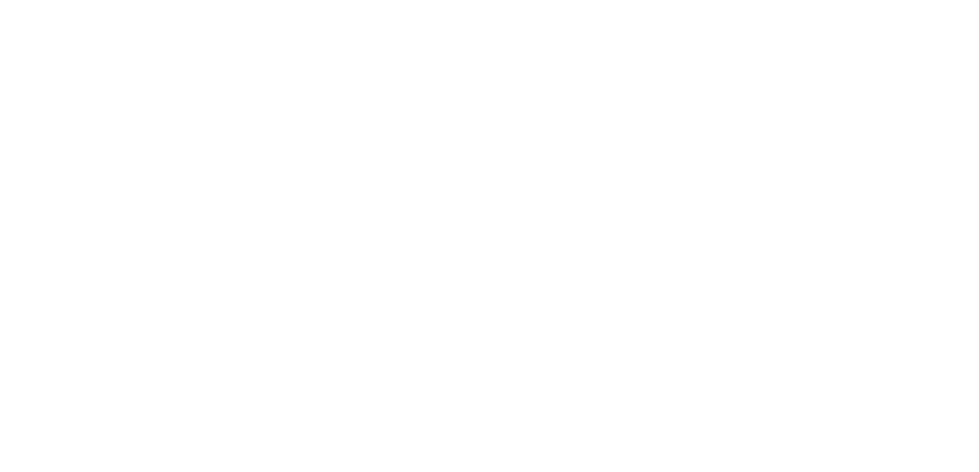
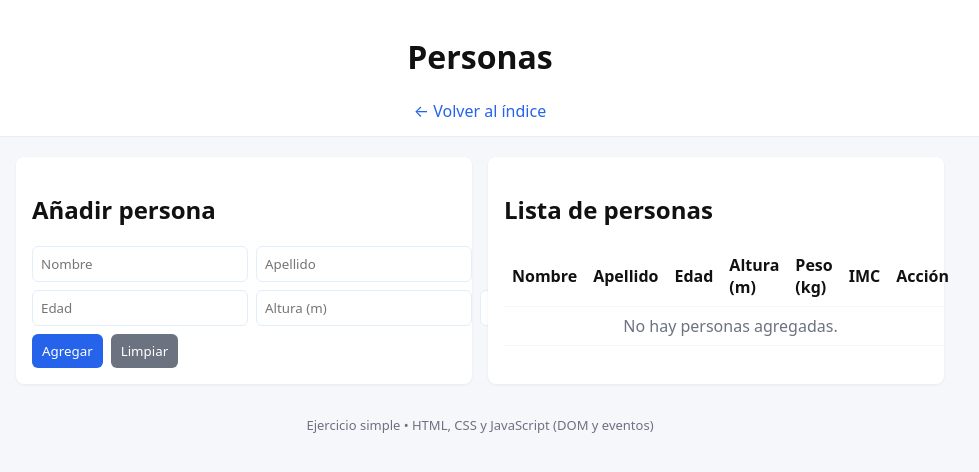
Before and after one commit to RomanMoreno99/TP-3-TUP, a plain HTML site: page personas.html in a window 1280 px wide. Shown: the whole page, without its empty margins (160-1139 px from the left). Drawn offline with Linux system fonts and the light colour scheme.

Commit message:
personas.html listo

```diff
--- a/estilos.css
+++ b/estilos.css
@@ -82,7 +82,7 @@
     padding: 20px;
     text-align: center;
     background: linear-gradient(90deg, #f0f7ff, #fff);
-    border-bottom: 1px solid #e6eef8;
+    border-bottom: 1px solid #4771a3;
 }
 
 .site-header a {
@@ -189,3 +189,124 @@
     padding: 12px;
     text-align: center;
 }
+
+:root {
+    --bg: #f5f7fb;
+    --card: #fff;
+    --accent: #2563eb;
+    --muted: #6b7280;
+    --gap: 12px;
+}
+
+* {
+    box-sizing: border-box
+}
+
+body {
+    margin: 0;
+    font-family: system-ui, -apple-system, Segoe UI, Roboto, Arial;
+    background: var(--bg);
+    color: #111
+}
+
+.header {
+    padding: 14px;
+    text-align: center;
+    background: #fff;
+    border-bottom: 1px solid #e6eef8
+}
+
+.header a {
+    color: var(--accent);
+    text-decoration: none
+}
+
+.container {
+    max-width: 960px;
+    margin: 20px auto;
+    padding: 0 16px;
+    display: flex;
+    gap: 16px;
+    flex-wrap: wrap
+}
+
+.cardd {
+    background: var(--card);
+    padding: 16px;
+    border-radius: 8px;
+    box-shadow: 0 1px 3px rgba(2, 6, 23, 0.06);
+    flex: 1 1 400px;
+    min-width: 280px
+}
+
+.row {
+    display: flex;
+    gap: 8px;
+    margin-bottom: 8px
+}
+
+.row input {
+    flex: 1;
+    padding: 8px;
+    border-radius: 6px;
+    border: 1px solid #e2eefc
+}
+
+.actions {
+    display: flex;
+    gap: 8px;
+    align-items: center
+}
+
+.btn {
+    background: var(--accent);
+    color: #fff;
+    border: none;
+    padding: 8px 10px;
+    border-radius: 6px;
+    cursor: pointer
+}
+
+.btn.secondary {
+    background: #6b7280
+}
+
+.btn.small {
+    padding: 6px 8px;
+    font-size: 13px
+}
+
+table {
+    width: 100%;
+    border-collapse: collapse;
+    margin-top: 8px
+}
+
+th,
+td {
+    padding: 8px;
+    border-bottom: 1px solid #f1f6ff;
+    text-align: left
+}
+
+.empty {
+    color: var(--muted);
+    text-align: center
+}
+
+.footer {
+    text-align: center;
+    padding: 12px;
+    color: var(--muted);
+    font-size: 13px
+}
+
+@media(max-width:600px) {
+    .row {
+        flex-direction: column
+    }
+
+    .container {
+        padding: 0 10px
+    }
+}
--- a/personas.html
+++ b/personas.html
@@ -0,0 +1,140 @@
+<!doctype html>
+<html lang="es">
+<head>
+  <meta charset="utf-8" />
+  <meta name="viewport" content="width=device-width,initial-scale=1" />
+  <title>Personas - Formulario y Tabla</title>
+  <link rel="stylesheet" href="estilos.css" />
+</head>
+<body>
+  <header class="header">
+    <h1>Personas</h1>
+    <nav><a href="index.html">← Volver al índice</a></nav>
+  </header>
+
+  <main class="container">
+    <section class="cardd">
+      <h2>Añadir persona</h2>
+      <form id="personForm">
+        <div class="row">
+          <input id="nombre" placeholder="Nombre" required />
+          <input id="apellido" placeholder="Apellido" required />
+        </div>
+        <div class="row">
+          <input id="edad" type="number" placeholder="Edad" min="0" required />
+          <input id="altura" type="number" step="0.01" placeholder="Altura (m)" min="0.1" required />
+          <input id="peso" type="number" step="0.1" placeholder="Peso (kg)" min="0.1" required />
+        </div>
+        <div class="actions">
+          <button type="submit" class="btn">Agregar</button>
+          <button type="button" id="clearBtn" class="btn secondary">Limpiar</button>
+        </div>
+      </form>
+    </section>
+
+    <section class="cardd">
+      <h2>Lista de personas</h2>
+      <table id="peopleTable">
+        <thead>
+          <tr>
+            <th>Nombre</th>
+            <th>Apellido</th>
+            <th>Edad</th>
+            <th>Altura (m)</th>
+            <th>Peso (kg)</th>
+            <th>IMC</th>
+            <th>Acción</th>
+          </tr>
+        </thead>
+        <tbody>
+          <!-- filas generadas por JS -->
+        </tbody>
+      </table>
+    </section>
+  </main>
+
+  <footer class="footer">Ejercicio simple • HTML, CSS y JavaScript (DOM y eventos)</footer>
+
+  <script>
+    // Arreglo donde guardamos las personas
+    let people = [];
+
+    const form = document.getElementById('personForm');
+    const tbody = document.querySelector('#peopleTable tbody');
+    const clearBtn = document.getElementById('clearBtn');
+
+    // Función para calcular IMC y formatearlo a 2 decimales
+    function calcularIMC(peso, altura){
+      if (!altura || altura <= 0) return '—';
+      const imc = peso / (altura * altura);
+      return imc.toFixed(2);
+    }
+
+    // Renderizar la tabla desde el arreglo people
+    function renderTable(){
+      tbody.innerHTML = '';
+      if(people.length === 0){
+        const tr = document.createElement('tr');
+        tr.innerHTML = '<td colspan="7" class="empty">No hay personas agregadas.</td>';
+        tbody.appendChild(tr);
+        return;
+      }
+      people.forEach(person => {
+        const tr = document.createElement('tr');
+        tr.innerHTML = `
+          <td>${person.nombre}</td>
+          <td>${person.apellido}</td>
+          <td>${person.edad}</td>
+          <td>${person.altura}</td>
+          <td>${person.peso}</td>
+          <td>${calcularIMC(person.peso, person.altura)}</td>
+          <td><button class="btn small delete" data-id="${person.id}">Eliminar</button></td>
+        `;
+        tbody.appendChild(tr);
+      });
+    }
+
+    // Manejo del submit del formulario: agregar persona
+    form.addEventListener('submit', (e) => {
+      e.preventDefault();
+      const nombre = document.getElementById('nombre').value.trim();
+      const apellido = document.getElementById('apellido').value.trim();
+      const edad = parseInt(document.getElementById('edad').value, 10);
+      const altura = parseFloat(document.getElementById('altura').value);
+      const peso = parseFloat(document.getElementById('peso').value);
+
+      // Validación simple
+      if(!nombre || !apellido || Number.isNaN(edad) || Number.isNaN(altura) || Number.isNaN(peso) || altura <= 0 || peso <= 0){
+        alert('Completa todos los campos correctamente.');
+        return;
+      }
+
+      // Crear objeto persona con id simple
+      const persona = {
+        id: Date.now().toString(), // id único rápido
+        nombre, apellido, edad, altura, peso
+      };
+
+      people.push(persona);
+      renderTable();
+      form.reset();
+      document.getElementById('nombre').focus();
+    });
+
+    // Delegación de eventos para eliminar fila
+    tbody.addEventListener('click', (e) => {
+      if(e.target && e.target.matches('.delete')){
+        const id = e.target.dataset.id;
+        people = people.filter(p => p.id !== id);
+        renderTable();
+      }
+    });
+
+    // Botón limpiar: vacía el formulario
+    clearBtn.addEventListener('click', () => form.reset());
+
+    // Render inicial
+    renderTable();
+  </script>
+</body>
+</html>
```
